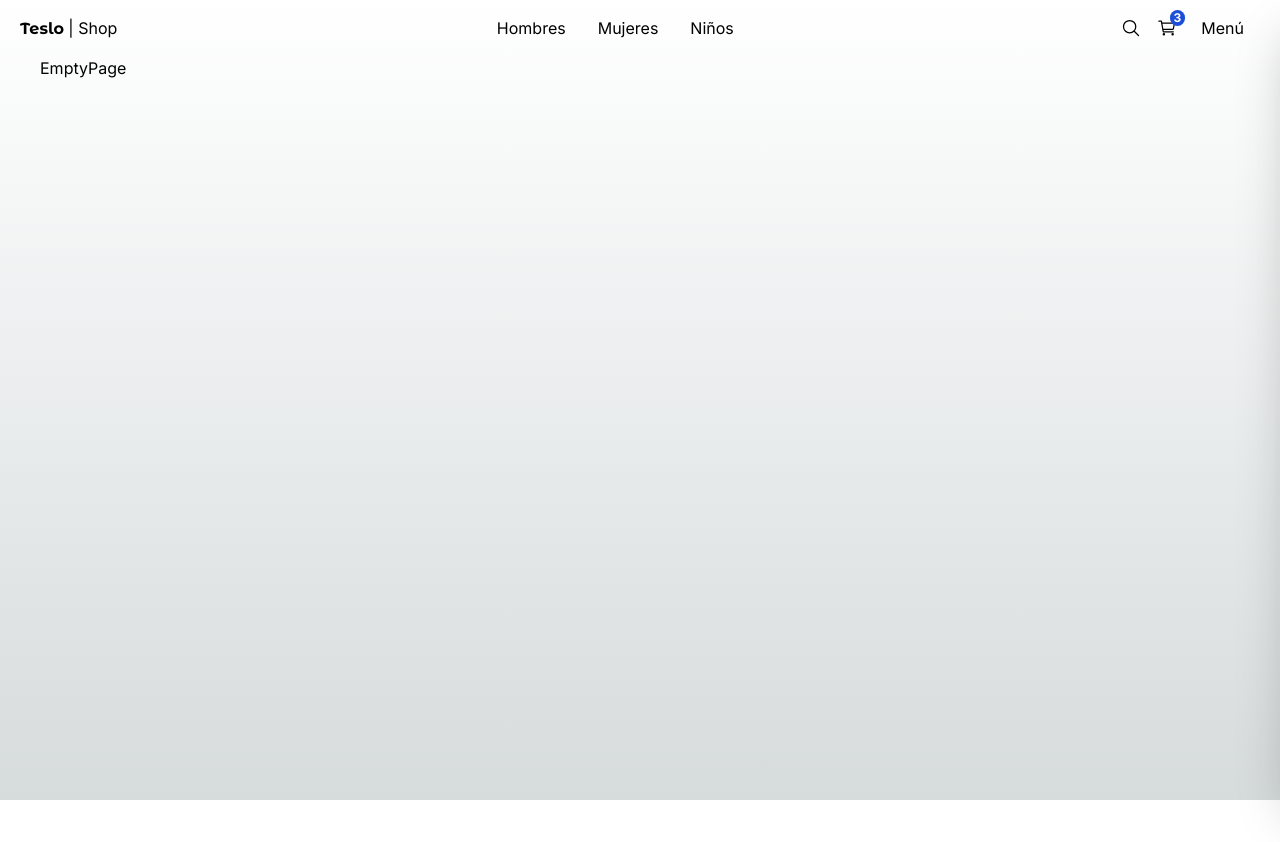
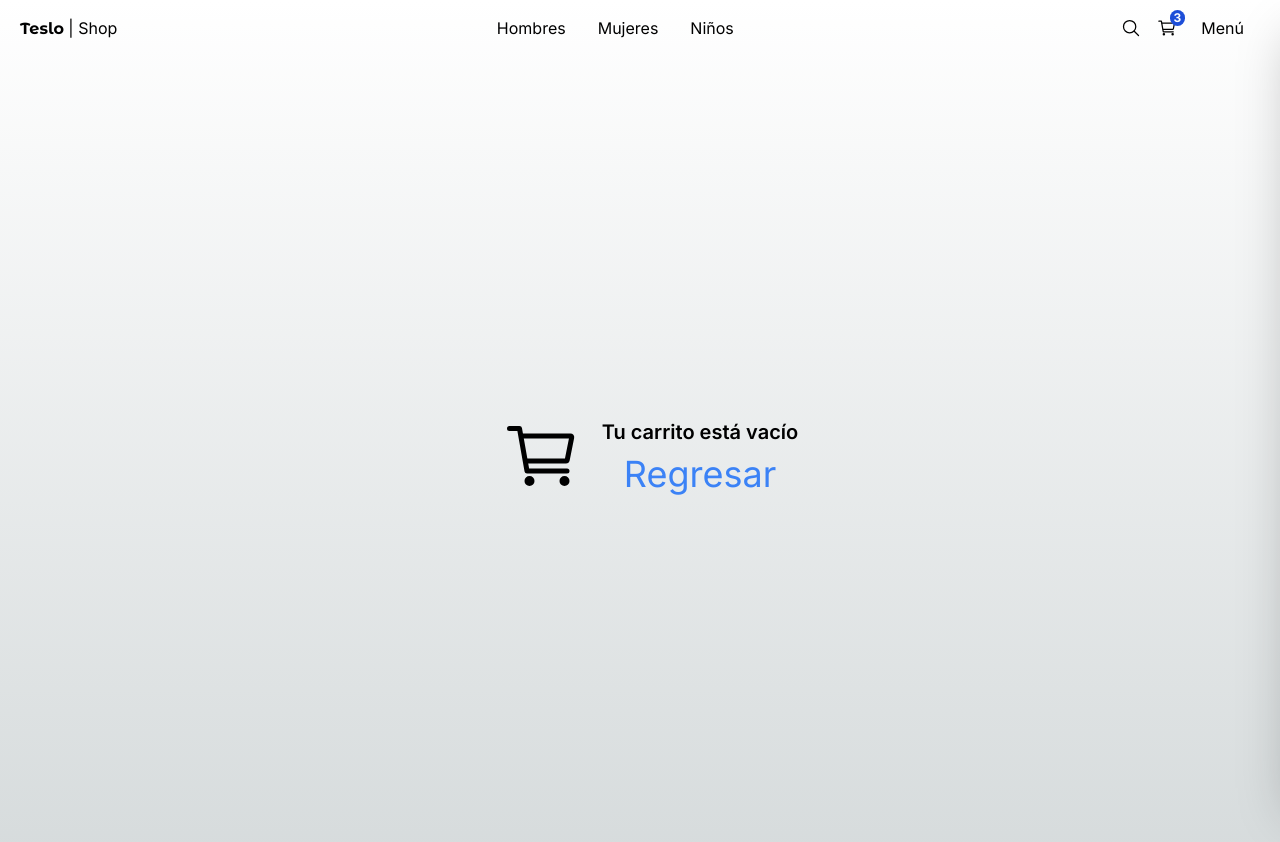
Before and after one commit to czabala847/next-teslo-shop-13, a Next.js app: page /empty in a window 1280 px wide. Shown: the top 842 px of the page. Before the commit the page ends 800 px from the top, so only its background shows below. Built offline with nearby package versions, Linux system fonts and the light colour scheme.

Commit message:
carrito de compra vacio

```diff
--- a/src/app/(shop)/cart/page.tsx
+++ b/src/app/(shop)/cart/page.tsx
@@ -11,6 +11,8 @@ const productsInCart = [
 ];
 
 const CartPage = () => {
+  // redirect("/empty");
+
   return (
     <div className="flex justify-center items-center mb-72 px-10 sm:px-0">
       <div className="flex flex-col w-[1000px]">
--- a/src/app/(shop)/empty/page.tsx
+++ b/src/app/(shop)/empty/page.tsx
@@ -1,5 +1,20 @@
+import Link from "next/link";
+import { IoCartOutline } from "react-icons/io5";
+
 const EmptyPage = () => {
-  return <div>EmptyPage</div>;
+  return (
+    <div className="flex justify-center items-center h-[800px]">
+      <IoCartOutline size={80} className="mx-5" />
+
+      <div className="flex flex-col items-center">
+        <h1 className="text-xl font-semibold">Tu carrito está vacío</h1>
+
+        <Link href="/" className="text-blue-500 mt-2 text-4xl">
+          Regresar
+        </Link>
+      </div>
+    </div>
+  );
 };
 
 export default EmptyPage;
```
